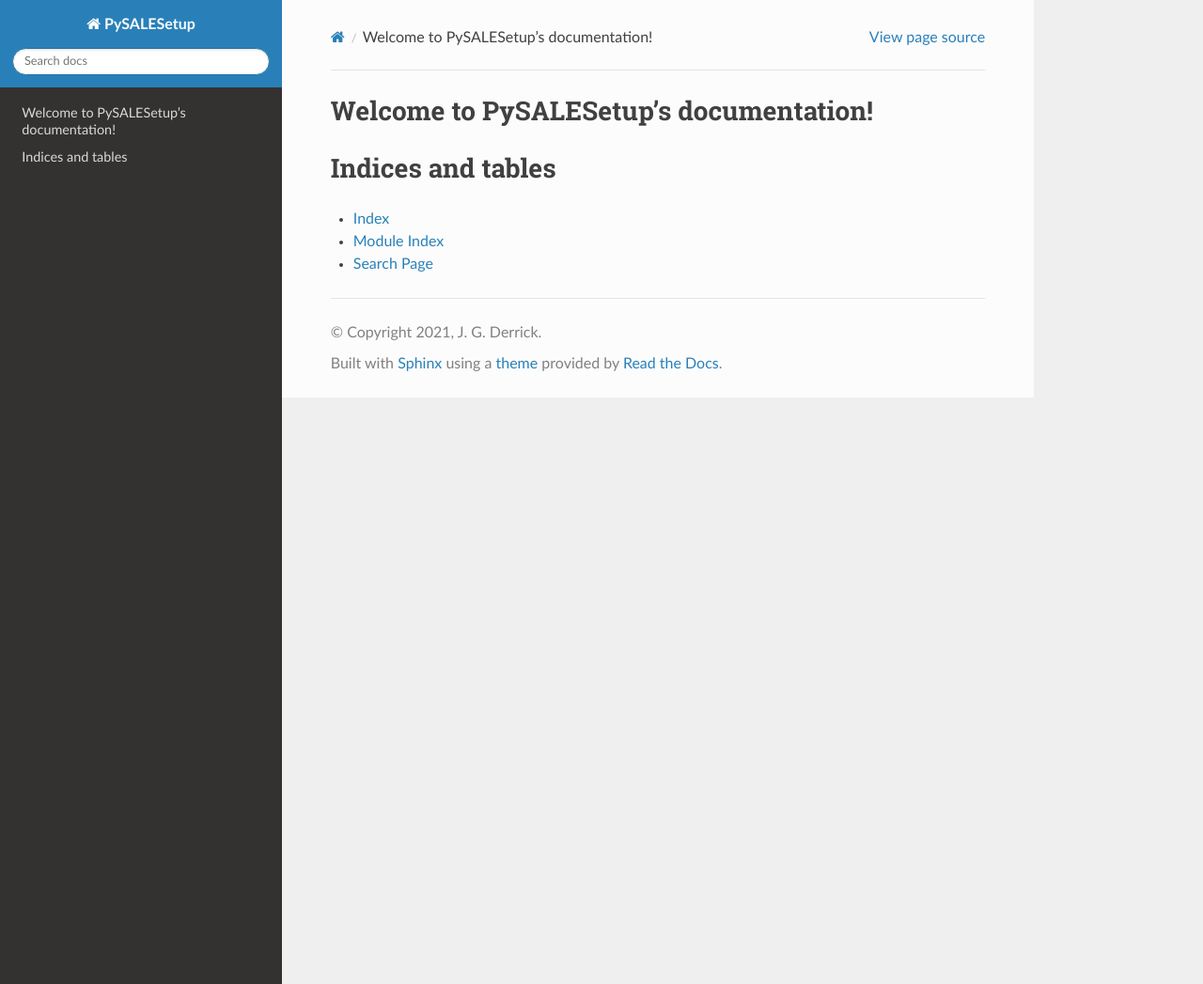
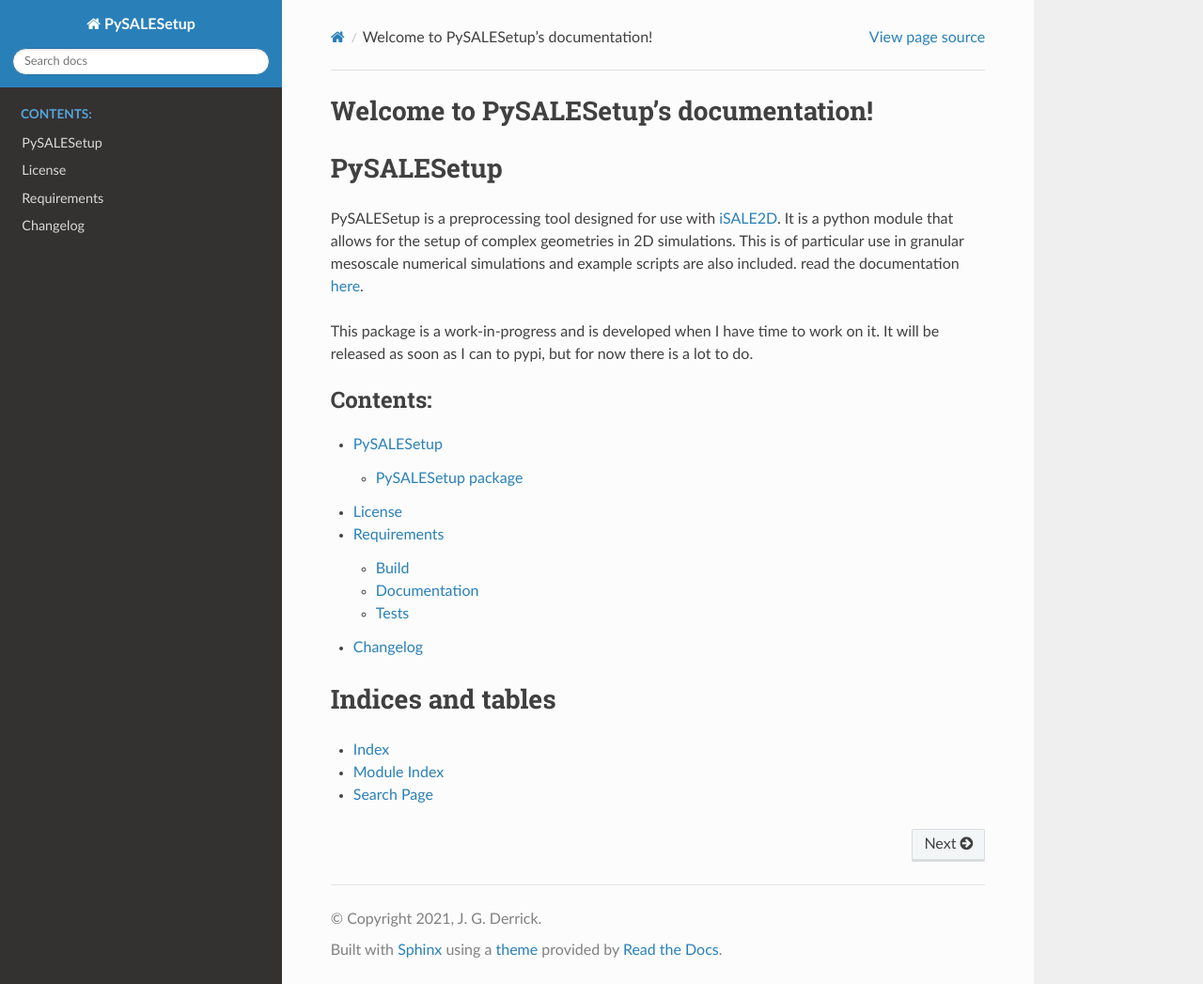
Before and after one commit to jgd10/PySALESetup, a Sphinx documentation site: the page built from docs/source/index.rst, in a window 1280 px wide and 1047 px high. Shown: the whole window at 94% size. Built offline with Sphinx 7.4.7 and the Read the Docs theme 2.0.0, drawn with Linux system fonts in a browser that asks for light colours.

Commit message:
fleshed out docs with new changes & added some simple pages

```diff
--- a/CHANGELOG.md
+++ b/CHANGELOG.md
@@ -0,0 +1 @@
+# Changelog
--- /dev/null
+++ b/docs/source/changelog.rst
@@ -0,0 +1 @@
+.. mdinclude:: ../../CHANGELOG.md
--- a/docs/source/conf.py
+++ b/docs/source/conf.py
@@ -30,7 +30,8 @@
 # Add any Sphinx extension module names here, as strings. They can be
 # extensions coming with Sphinx (named 'sphinx.ext.*') or your custom
 # ones.
-extensions = ['sphinx.ext.autodoc', 'sphinx.ext.napoleon']
+extensions = ['sphinx.ext.autodoc', 'sphinx.ext.napoleon',
+              'sphinx_mdinclude']
 napoleon_google_docstring = False
 napoleon_include_init_with_doc = True
 autodoc_member_order = 'bysource'
--- a/docs/source/index.rst
+++ b/docs/source/index.rst
@@ -6,9 +6,16 @@
 Welcome to PySALESetup's documentation!
 =======================================
 
+.. mdinclude:: ../../README.md
+
 .. toctree::
    :maxdepth: 2
    :caption: Contents:
+
+   modules
+   license
+   requirements
+   changelog
 
 
 
--- /dev/null
+++ b/docs/source/license.rst
@@ -0,0 +1,4 @@
+License
+-------
+
+.. include:: ../../LICENSE
--- a/requirements_docs.txt
+++ b/requirements_docs.txt
@@ -1,2 +1,3 @@
 sphinx
 sphinx-rtd-theme
+sphinx-mdinclude
```
Also changed, not shown: docs/source/PySALESetup.rst (+8 -0 lines), docs/source/requirements.rst (added, +18 -0 lines), 1 other file.
